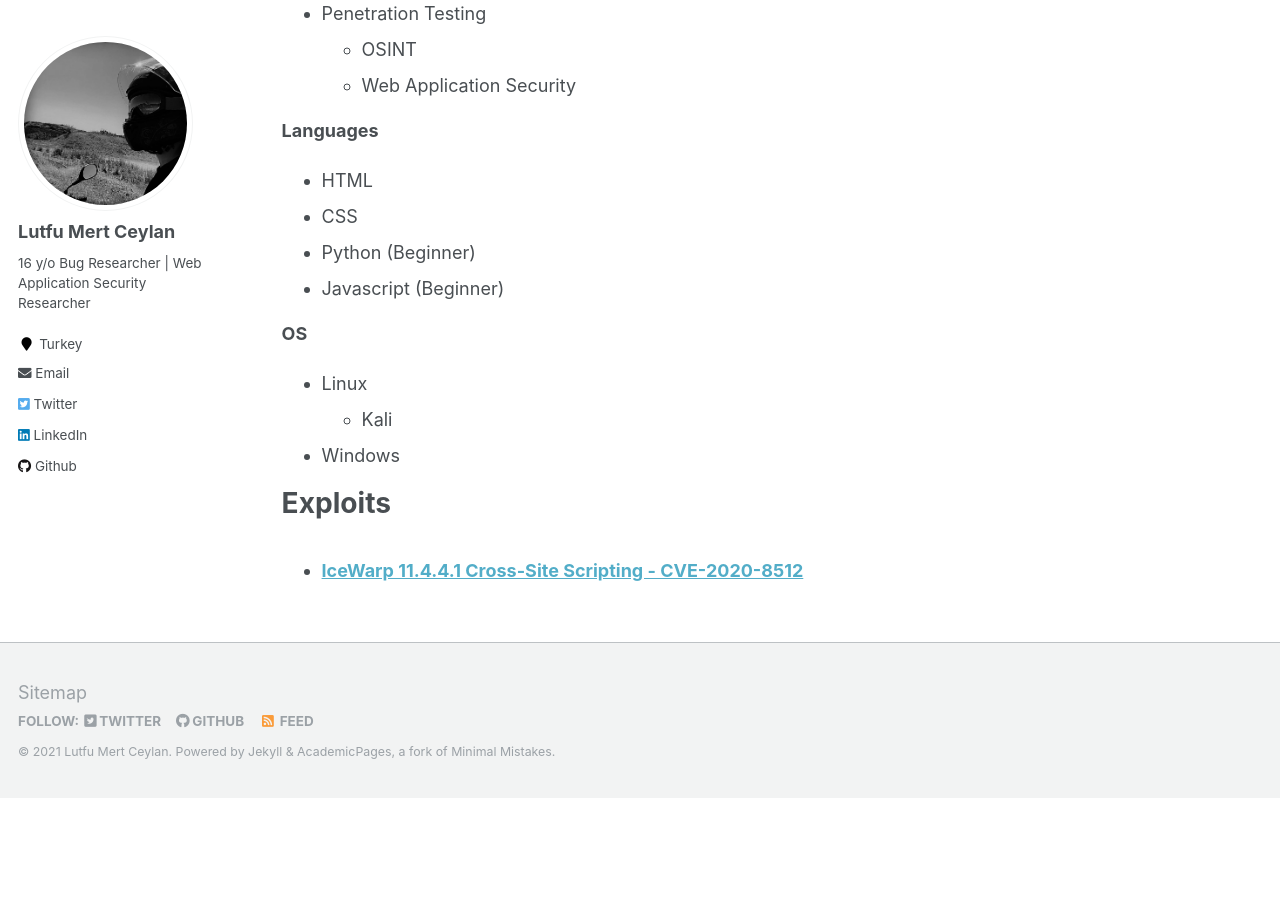
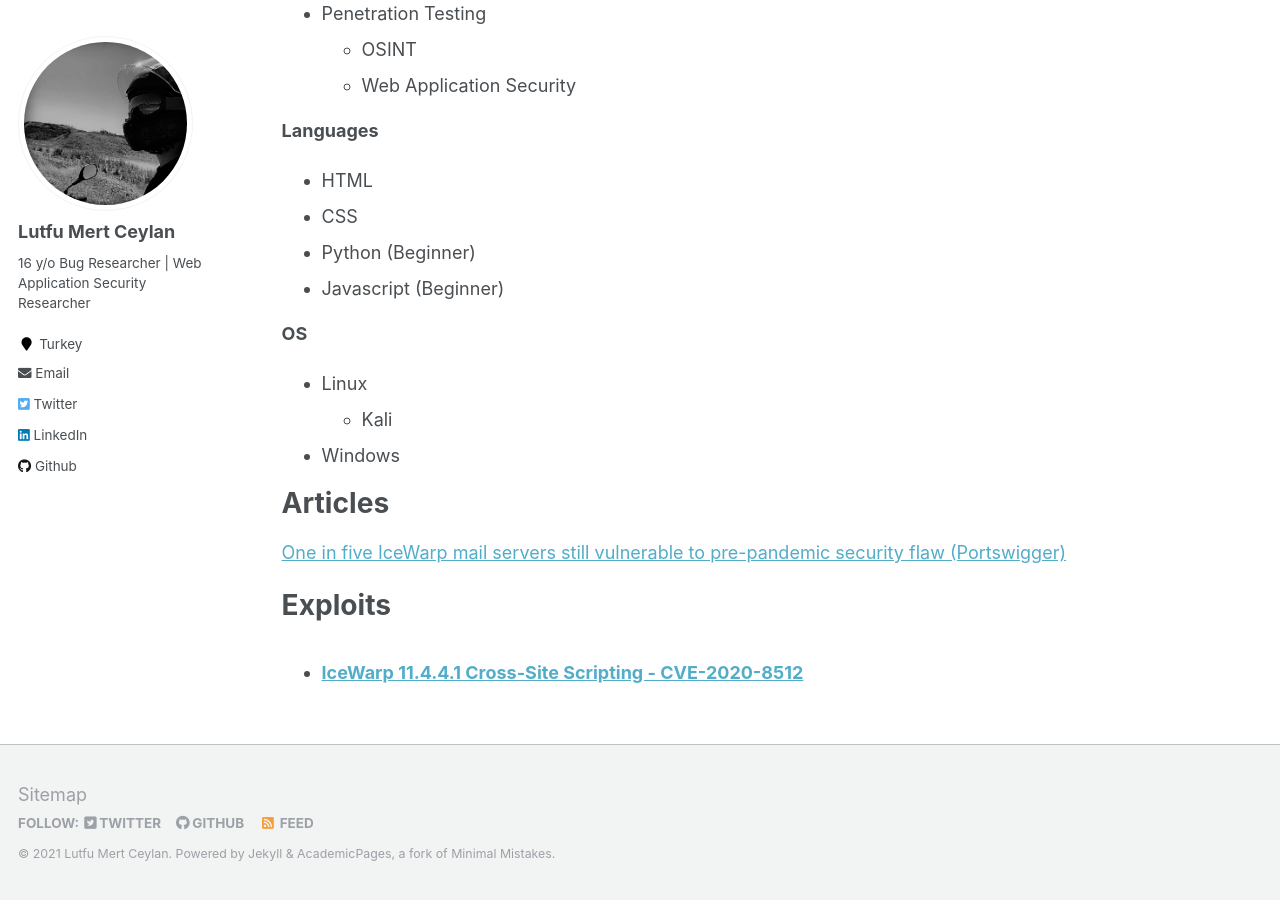
Before and after one commit to lutfumertceylan/mywebsite, a Jekyll site: the page built from _pages/cv.md, in a window 1280 px wide and 900 px high, scrolled down 777 px. Built offline with Jekyll 4.4.1, drawn with Linux system fonts in a browser that asks for light colours; before the commit the page ends 1575 px from its top, so only the background shows below that.

Commit message:
Update cv.md

```diff
--- a/_pages/cv.md
+++ b/_pages/cv.md
@@ -54,7 +54,9 @@ Skills
 * Windows
 
 
-
+Articles
+======
+<a src="https://portswigger.net/daily-swig/one-in-five-icewarp-mail-servers-still-vulnerable-to-pre-pandemic-security-flaw">One in five IceWarp mail servers still vulnerable to pre-pandemic security flaw (Portswigger)</a>
 
 
 Exploits
```
